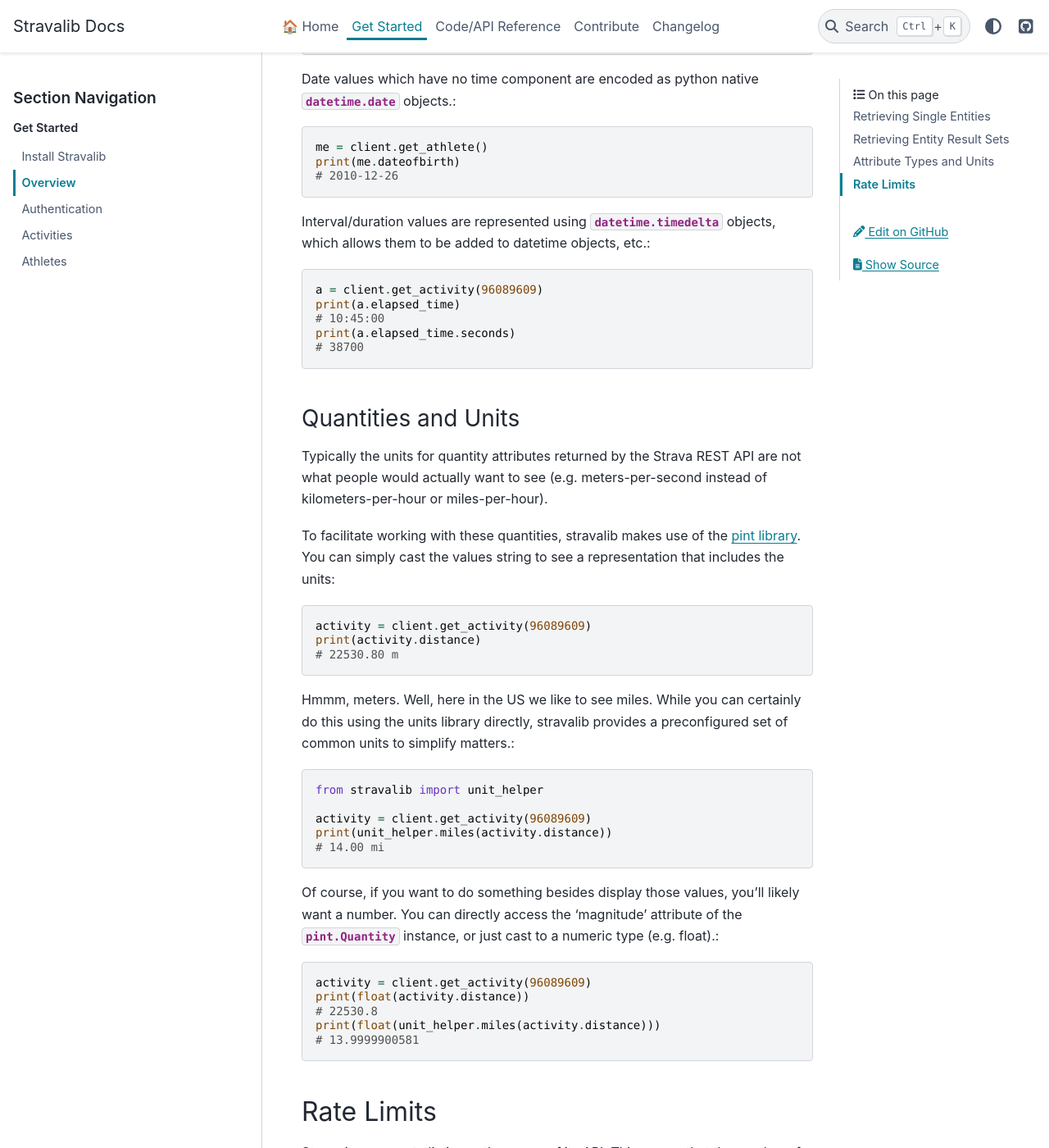
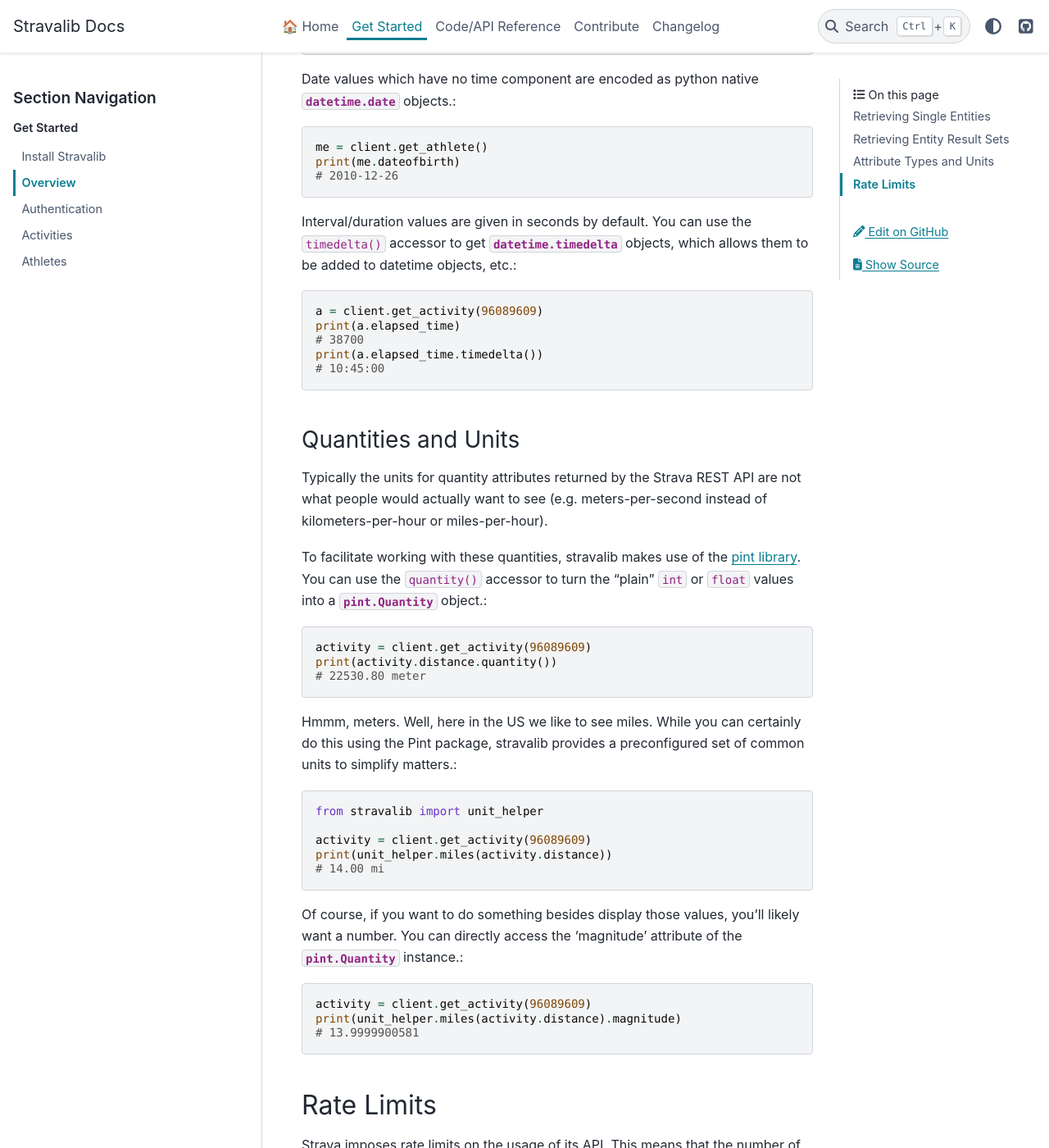
Before and after one commit to stravalib/stravalib, a Sphinx documentation site: the page built from docs/get-started/overview.rst, in a window 1280 px wide and 1400 px high, scrolled down 1610 px. Shown: the whole window at 82% size. Built offline with Sphinx 7.4.7 and the PyData theme 0.15.4, drawn with Linux system fonts in a browser that asks for light colours; the version number could not be read and is left out; some of the changed text lies outside the part shown.

Commit message:
Fits unit conversion documentation to new quantity and duration types

```diff
--- a/docs/get-started/overview.rst
+++ b/docs/get-started/overview.rst
@@ -49,33 +49,37 @@ attributes on entities.::
 Attribute Types and Units
 =========================
 
-Many of the attributes in the Strava API are either temporal (or interval) types or quantities
-that have implicit units associated with them. In both cases these are represented using
-richer python types than the simple string or numeric values that Strava REST API returns.
+Many of the attributes in the Strava API are either temporal (or interval) types or
+quantities that have implicit units associated with them. In both cases, richer python
+types than the simple string or numeric values that the Strava REST API returns can be
+accessed as follows:
 
 Date/Time Types
 ---------------
 
-The date+time responses are encoded as python native :class:`datetime.datetime` objects.::
+The date+time responses are encoded as python native :class:`datetime.datetime`
+objects.::
 
    a = client.get_activity(96089609)
    print(a.start_date)
    # 2013-11-17 16:00:00+00:00
 
-Date values which have no time component are encoded as python native :class:`datetime.date` objects.::
+Date values which have no time component are encoded as python native
+:class:`datetime.date` objects.::
 
    me = client.get_athlete()
    print(me.dateofbirth)
    # 2010-12-26
 
-Interval/duration values are represented using :class:`datetime.timedelta` objects, which allows
+Interval/duration values are given in seconds by default. You can use the
+``timedelta()`` accessor to get :class:`datetime.timedelta` objects, which allows
 them to be added to datetime objects, etc.::
 
    a = client.get_activity(96089609)
    print(a.elapsed_time)
+   # 38700
+   print(a.elapsed_time.timedelta())
    # 10:45:00
-   print(a.elapsed_time.seconds)
-   # 38700
 
 
 Quantities and Units
@@ -86,15 +90,17 @@ what people would actually want to see (e.g. meters-per-second instead of
 kilometers-per-hour or miles-per-hour).
 
 To facilitate working with these quantities, stravalib makes use of the
-`pint library <https://pypi.org/project/Pint/>`_.  You can simply cast the values string
-to see a representation that includes the units::
+`pint library <https://pypi.org/project/Pint/>`_.  You can use the ``quantity()``
+accessor to turn the "plain" ``int`` or ``float`` values into a
+:class:`pint.Quantity` object.::
 
    activity = client.get_activity(96089609)
-   print(activity.distance)
-   # 22530.80 m
+   print(activity.distance.quantity())
+   # 22530.80 meter
 
-Hmmm, meters.  Well, here in the US we like to see miles.  While you can certainly do this using the units
-library directly, stravalib provides a preconfigured set of common units to simplify matters.::
+Hmmm, meters.  Well, here in the US we like to see miles.  While you can certainly do
+this using the Pint package, stravalib provides a preconfigured set of common units to
+simplify matters.::
 
    from stravalib import unit_helper
 
@@ -103,13 +109,11 @@ library directly, stravalib provides a preconfigured set of common units to simp
    # 14.00 mi
 
 Of course, if you want to do something besides display those values, you'll likely
-want a number.  You can directly access the 'magnitude' attribute of the :class:`pint.Quantity` instance,
-or just cast to a numeric type (e.g. float).::
+want a number.  You can directly access the 'magnitude' attribute of the
+:class:`pint.Quantity` instance.::
 
    activity = client.get_activity(96089609)
-   print(float(activity.distance))
-   # 22530.8
-   print(float(unit_helper.miles(activity.distance)))
+   print(unit_helper.miles(activity.distance).magnitude)
    # 13.9999900581
 
 
```
